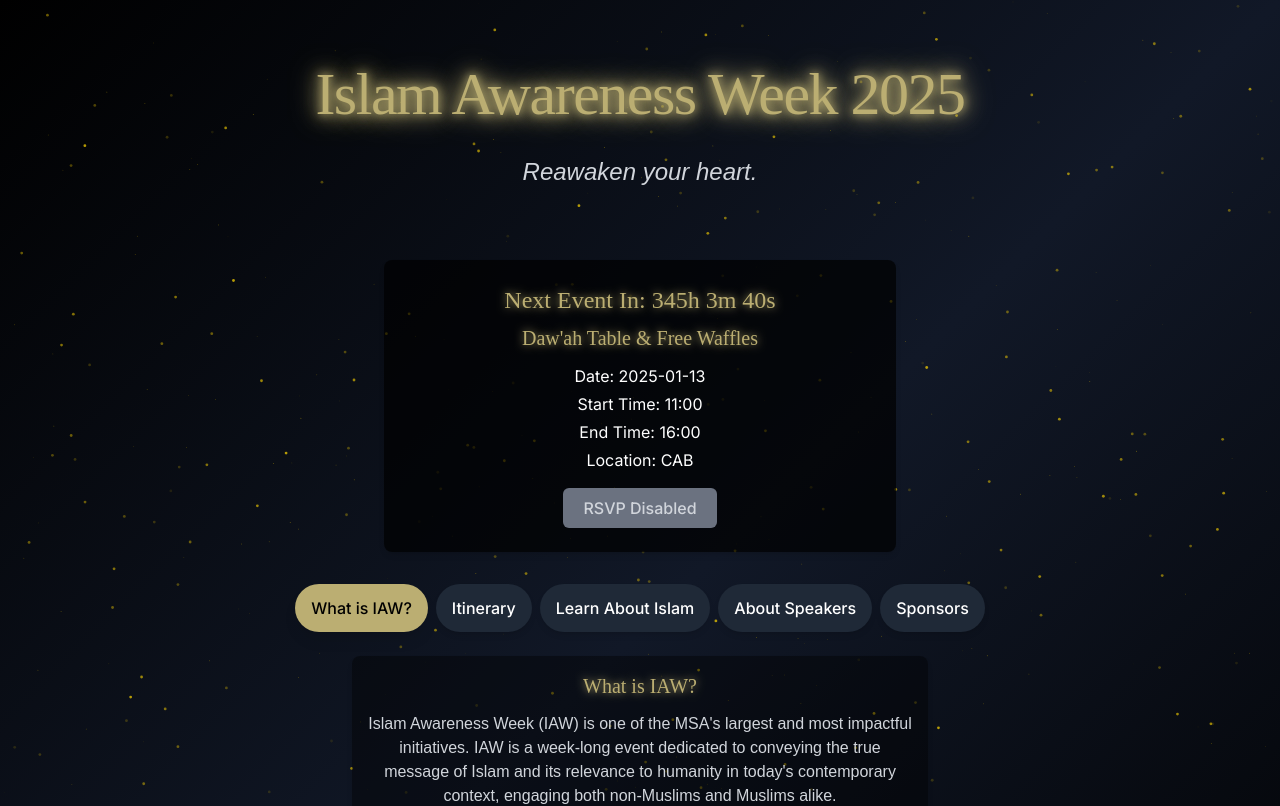
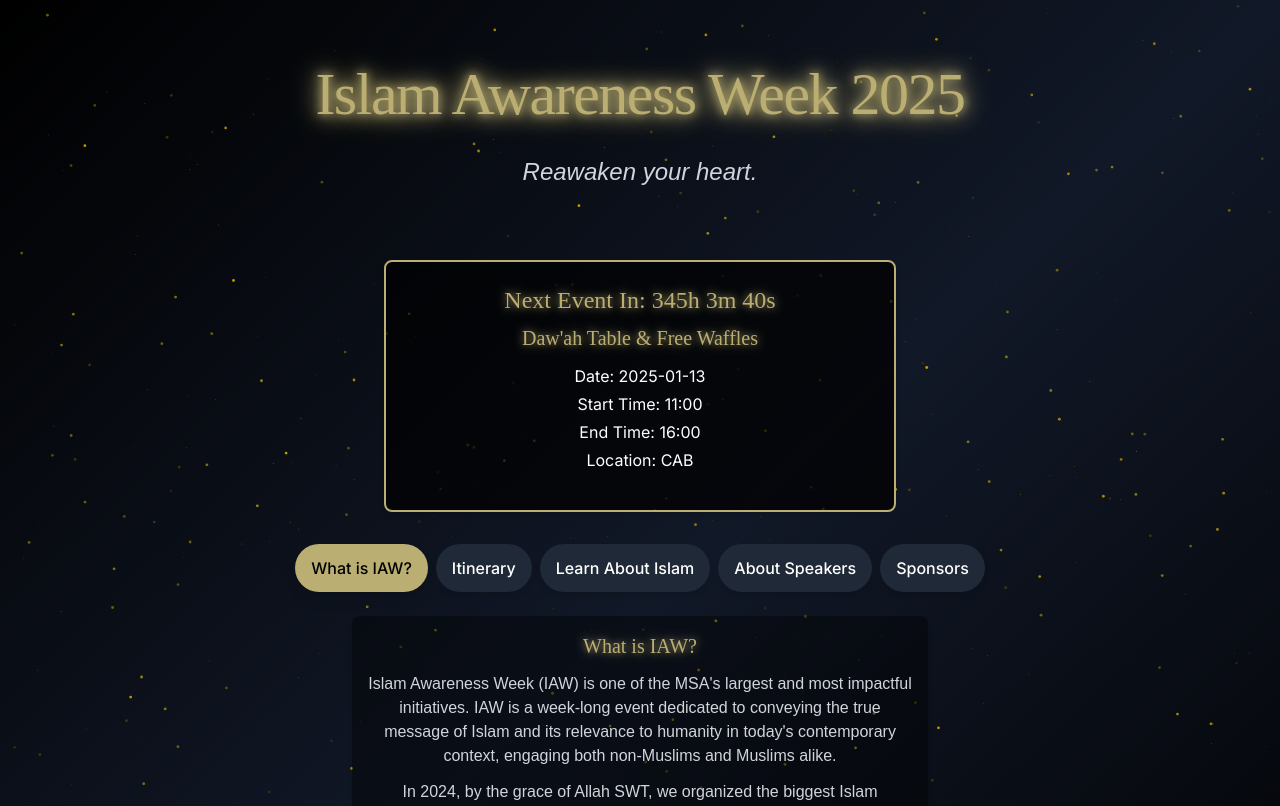
Before and after one commit to Donutboy2003/iaw2025, a Next.js app: page / in a window 1280 px wide. Shown: the top 806 px of the page. Built offline with nearby package versions, Linux system fonts and the light colour scheme.

Commit message:
feat : updated TabCard component to accept  rsvpEnabledEventIds as prop

```diff
--- a/app/components/TabCard.tsx
+++ b/app/components/TabCard.tsx
@@ -12,8 +12,10 @@ interface Event {
   description?: string;
 }
 
+// NEW: Accept 'rsvpEnabledEventIds' as an additional prop
 interface TabCardProps {
   events: Event[];
+  rsvpEnabledEventIds: number[];
 }
 
 // Group events by date
@@ -24,14 +26,19 @@ function groupEventsByDate(events: Event[]): Record<string, Event[]> {
   }, {});
 }
 
-// A separate component for the flippable event card
-const EventFlipCard: React.FC<{ event: Event }> = ({ event }) => {
+// EventFlipCard that checks the 'rsvpEnabledEventIds' prop
+const EventFlipCard: React.FC<{ event: Event; rsvpEnabledEventIds: number[] }> = ({
+  event,
+  rsvpEnabledEventIds,
+}) => {
   const [isFlipped, setIsFlipped] = useState(false);
 
   return (
     <div
       className="
-        relative w-full h-64
+        relative
+        w-full
+        h-64
         overflow-hidden
         perspective-1000
         bg-gray-800 bg-opacity-30
@@ -40,18 +47,38 @@ const EventFlipCard: React.FC<{ event: Event }> = ({ event }) => {
         mb-4
       "
     >
+      {/* Golden Strip on the Left with glow */}
       <div
-        className={`preserve-3d absolute inset-0 transition-transform duration-500 ${
-          isFlipped ? "rotate-y-180" : ""
-        }`}
+        className="
+          absolute
+          left-0
+          top-0
+          w-1
+          h-full
+          bg-gold
+          rounded-l-md
+          shadow-[0_0_10px_rgba(255,215,0,0.6)]
+          pointer-events-none
+          z-10
+        "
+      />
+
+      <div
+        className={`
+          preserve-3d
+          absolute
+          inset-0
+          transition-transform
+          duration-500
+          ${isFlipped ? "rotate-y-180" : ""}
+        `}
       >
         {/* Front Side */}
         <div className="absolute inset-0 backface-hidden bg-gray-900 bg-opacity-80 rounded-md p-4 flex flex-col justify-between">
           <div>
-            <h4 className="text-lg font-semibold text-gold mb-1">
-              {event.name}
-            </h4>
-            <p className="text-sm text-gray-300 mb-2">
+            <h4 className="text-lg font-semibold text-gold mb-1">{event.name}</h4>
+
+            <p className="text-base sm:text-lg text-gray-300 mb-2">
               {event.startTime} - {event.endTime} | {event.location}
             </p>
           </div>
@@ -63,25 +90,16 @@ const EventFlipCard: React.FC<{ event: Event }> = ({ event }) => {
                 bg-gray-700 text-white
                 rounded
                 hover:bg-gray-600
-                focus:outline-none focus:ring-1 focus:ring-gold
+                focus:outline-none
+                focus:ring-1
+                focus:ring-gold
               "
             >
               Learn More
             </button>
-            {[1, 3, 4, 5, 6, 7, 8, 9, 10].includes(event.id) ? (
-              <button
-                className="
-                  px-3 py-1 text-xs sm:text-sm
-                  bg-gray-500 text-gray-300
-                  rounded
-                  cursor-not-allowed
-                  focus:outline-none
-                "
-                disabled
-              >
-                RSVP Disabled
-              </button>
-            ) : (
+
+            {/* If this event's ID is in rsvpEnabledEventIds, show the RSVP button */}
+            {rsvpEnabledEventIds.includes(event.id) && (
               <a
                 href={event.rsvpLink}
                 target="_blank"
@@ -91,7 +109,9 @@ const EventFlipCard: React.FC<{ event: Event }> = ({ event }) => {
                   bg-gold text-black
                   rounded
                   hover:bg-yellow-500
-                  focus:outline-none focus:ring-1 focus:ring-gold
+                  focus:outline-none
+                  focus:ring-1
+                  focus:ring-gold
                 "
               >
                 RSVP
@@ -101,7 +121,20 @@ const EventFlipCard: React.FC<{ event: Event }> = ({ event }) => {
         </div>
 
         {/* Back Side */}
-        <div className="absolute inset-0 backface-hidden bg-gray-900 bg-opacity-90 rounded-md p-4 rotate-y-180 flex flex-col justify-between">
+        <div
+          className="
+            absolute
+            inset-0
+            backface-hidden
+            bg-gray-900
+            bg-opacity-90
+            rounded-md
+            p-4
+            rotate-y-180
+            flex flex-col
+            justify-between
+          "
+        >
           <div>
             <h4 className="text-lg font-semibold text-gold mb-2">
               About this event
@@ -114,11 +147,18 @@ const EventFlipCard: React.FC<{ event: Event }> = ({ event }) => {
             <button
               onClick={() => setIsFlipped(false)}
               className="
-                mt-2 px-3 py-1 text-xs sm:text-sm
-                bg-gray-700 text-white
+                mt-2
+                px-3
+                py-1
+                text-xs
+                sm:text-sm
+                bg-gray-700
+                text-white
                 rounded
                 hover:bg-gray-600
-                focus:outline-none focus:ring-1 focus:ring-gold
+                focus:outline-none
+                focus:ring-1
+                focus:ring-gold
               "
             >
               Go Back
@@ -130,8 +170,7 @@ const EventFlipCard: React.FC<{ event: Event }> = ({ event }) => {
   );
 };
 
-
-const TabCard: React.FC<TabCardProps> = ({ events }) => {
+const TabCard: React.FC<TabCardProps> = ({ events, rsvpEnabledEventIds }) => {
   const groupedEvents = groupEventsByDate(events);
   const allDates = Object.keys(groupedEvents).sort();
 
@@ -146,7 +185,7 @@ const TabCard: React.FC<TabCardProps> = ({ events }) => {
     });
   };
 
-  // Sub-pill navigation for all date
+  // Sub-pill navigation for all dates
   const renderDatePills = () => (
     <div className="flex flex-wrap gap-2 mb-4 overflow-x-auto">
       {allDates.map((date) => (
@@ -154,9 +193,13 @@ const TabCard: React.FC<TabCardProps> = ({ events }) => {
           key={date}
           onClick={() => handleDateClick(date)}
           className="
-            px-3 py-1 text-sm sm:text-base
+            px-3
+            py-1
+            text-sm
+            sm:text-base
             rounded-full
-            bg-gray-700 text-white
+            bg-gray-700
+            text-white
             hover:bg-gray-600
             transition
             whitespace-nowrap
@@ -182,9 +225,13 @@ const TabCard: React.FC<TabCardProps> = ({ events }) => {
           <h3 className="text-base sm:text-lg font-semibold text-gold mb-3">
             {date}
           </h3>
-          {/* Map each event to a big flippable card */}
+          {/* Map each event to a big flippable card, passing down rsvpEnabledEventIds */}
           {groupedEvents[date].map((ev) => (
-            <EventFlipCard key={ev.id} event={ev} />
+            <EventFlipCard
+              key={ev.id}
+              event={ev}
+              rsvpEnabledEventIds={rsvpEnabledEventIds}
+            />
           ))}
         </div>
       ))}
@@ -258,7 +305,7 @@ const TabCard: React.FC<TabCardProps> = ({ events }) => {
             About Speakers
           </h2>
           <p className="font-poppins text-sm sm:text-base text-gray-300">
-            Coming soon
+            Coming soon...
           </p>
         </div>
       ),
--- a/app/page.tsx
+++ b/app/page.tsx
@@ -1,4 +1,4 @@
-'use client';
+"use client";
 
 import { useState, useEffect } from "react";
 import Particles from "./components/ui/Particles";
@@ -23,7 +23,7 @@ const events: Event[] = [
     startTime: "11:00",
     endTime: "16:00",
     location: "CAB",
-    rsvpLink: "https://forms.gle/zJzDen1UDavuArZu5",
+    rsvpLink: "https://forms.gle/exampleRSVP1",
   },
   {
     id: 2,
@@ -59,7 +59,7 @@ const events: Event[] = [
     startTime: "17:00",
     endTime: "19:00",
     location: "TBA",
-    rsvpLink: "https://forms.gle/exampleRSVP5",
+    rsvpLink: "https://forms.gle/zJzDen1UDavuArZu5",
   },
   {
     id: 6,
@@ -77,7 +77,7 @@ const events: Event[] = [
     startTime: "17:00",
     endTime: "19:00",
     location: "TBA",
-    rsvpLink: "https://forms.gle/exampleRSVP7",
+    rsvpLink: "https://forms.gle/zJzDen1UDavuArZu5",
   },
   {
     id: 8,
@@ -95,7 +95,7 @@ const events: Event[] = [
     startTime: "13:00",
     endTime: "15:00",
     location: "TBA",
-    rsvpLink: "https://forms.gle/exampleRSVP7",
+    rsvpLink: "https://forms.gle/zJzDen1UDavuArZu5",
   },
   {
     id: 10,
@@ -104,25 +104,25 @@ const events: Event[] = [
     startTime: "13:00",
     endTime: "15:00",
     location: "TBA",
-    rsvpLink: "https://forms.gle/exampleRSVP8",
+    rsvpLink: "https://forms.gle/zJzDen1UDavuArZu5",
   },
 ];
+const rsvpEnabledEventIds: number[] = [2,5,7,9,10];
 
 export default function Home() {
   const [nextEvent, setNextEvent] = useState<Event | null>(null);
   const [timeRemaining, setTimeRemaining] = useState<string>("");
-
-  // State for showing/hiding the "Back to Top" button
   const [showScrollTop, setShowScrollTop] = useState(false);
 
   useEffect(() => {
-
+    // 1. Find the next upcoming event
     const now = new Date();
     const upcomingEvent = events.find(
       (event) => new Date(`${event.date}T${event.startTime}`) > now
     );
     setNextEvent(upcomingEvent || null);
 
+    // 2. Countdown Logic
     let interval: NodeJS.Timeout | null = null;
     if (upcomingEvent) {
       interval = setInterval(() => {
@@ -140,7 +140,7 @@ export default function Home() {
       }, 1000);
     }
 
-    // Show/hide "Back to Top" button on scroll
+    // 3. Show/hide "Back to Top" button on scroll
     const handleScroll = () => {
       if (window.scrollY > 200) {
         setShowScrollTop(true);
@@ -151,13 +151,12 @@ export default function Home() {
     window.addEventListener("scroll", handleScroll);
 
     return () => {
-      // Cleanup
       if (interval) clearInterval(interval);
       window.removeEventListener("scroll", handleScroll);
     };
   }, []);
 
-  // Scroll to top
+  // Smooth scroll to top
   const scrollToTop = () => {
     window.scrollTo({ top: 0, behavior: "smooth" });
   };
@@ -186,10 +185,22 @@ export default function Home() {
       {/* Next Event / Countdown */}
       <section className="relative z-10 flex flex-col items-center text-center px-4 py-8 text-white space-y-4 sm:space-y-6">
         {nextEvent ? (
-          <div className="w-full max-w-lg bg-black bg-opacity-70 rounded-lg shadow-md p-6 transition">
+          <div className="relative w-full max-w-lg bg-black bg-opacity-70 rounded-lg shadow-md p-6 transition">
+            {/* Golden border with subtle heartbeat glow animation */}
+            <div
+              className="
+                absolute
+                inset-0
+                pointer-events-none
+                rounded-lg
+                border-2 border-gold
+                z-10
+                animate-borderHeartbeat
+              "
+            />
+
             <h3 className="text-xl sm:text-2xl font-baskervville mb-2">
-              Next Event In:{" "}
-              <span className="text-gold">{timeRemaining}</span>
+              Next Event In: <span className="text-gold">{timeRemaining}</span>
             </h3>
             <h2 className="text-lg sm:text-xl font-baskervville mb-3 text-gold">
               {nextEvent.name}
@@ -200,19 +211,25 @@ export default function Home() {
               <p>End Time: {nextEvent.endTime}</p>
               <p>Location: {nextEvent.location}</p>
             </div>
-            {[1, 3, 4, 5, 6, 7, 8, 9, 10].includes(nextEvent.id) ? (
-              <button
-                className="inline-block px-5 py-2 bg-gray-500 text-gray-300 rounded-md font-medium cursor-not-allowed focus:outline-none"
-                disabled
-              >
-                RSVP Disabled
-              </button>
-            ) : (
+
+            {/* RSVP Button if nextEvent.id is in rsvpEnabledEventIds */}
+            {rsvpEnabledEventIds.includes(nextEvent.id) && (
               <a
                 href={nextEvent.rsvpLink}
                 target="_blank"
                 rel="noopener noreferrer"
-                className="inline-block px-5 py-2 bg-gold text-black rounded-md font-medium hover:bg-yellow-600 focus:outline-none focus:ring-2 focus:ring-yellow-400"
+                className="
+                  inline-block
+                  px-5 py-2
+                  bg-gold
+                  text-black
+                  rounded-md
+                  font-medium
+                  hover:bg-yellow-600
+                  focus:outline-none
+                  focus:ring-2
+                  focus:ring-yellow-400
+                "
               >
                 RSVP
               </a>
@@ -233,28 +250,35 @@ export default function Home() {
       {/* TabCard / Pill Navigation & Content */}
       <section className="relative z-10 flex flex-col items-center text-center px-4 pb-16 text-white">
         <div className="w-full max-w-xl mx-auto">
-
-          <TabCard events={events} />
+          <TabCard events={events} rsvpEnabledEventIds={rsvpEnabledEventIds} />
         </div>
       </section>
 
-
+      {/* "Back to Top" Round Button */}
       {showScrollTop && (
         <button
           onClick={scrollToTop}
           className="
             fixed
-            bottom-6 right-6
-            w-10 h-10
-            bg-gray-800 bg-opacity-60
+            bottom-6
+            right-6
+            w-10
+            h-10
+            bg-gray-800
+            bg-opacity-60
             text-gold
             rounded-full
-            flex items-center justify-center
+            flex
+            items-center
+            justify-center
             hover:bg-gray-700
-            transition-opacity duration-300
+            transition-opacity
+            duration-300
             opacity-75
             hover:opacity-100
-            focus:outline-none focus:ring-2 focus:ring-gold
+            focus:outline-none
+            focus:ring-2
+            focus:ring-gold
             z-50
             pointer-events-auto
           "
```
